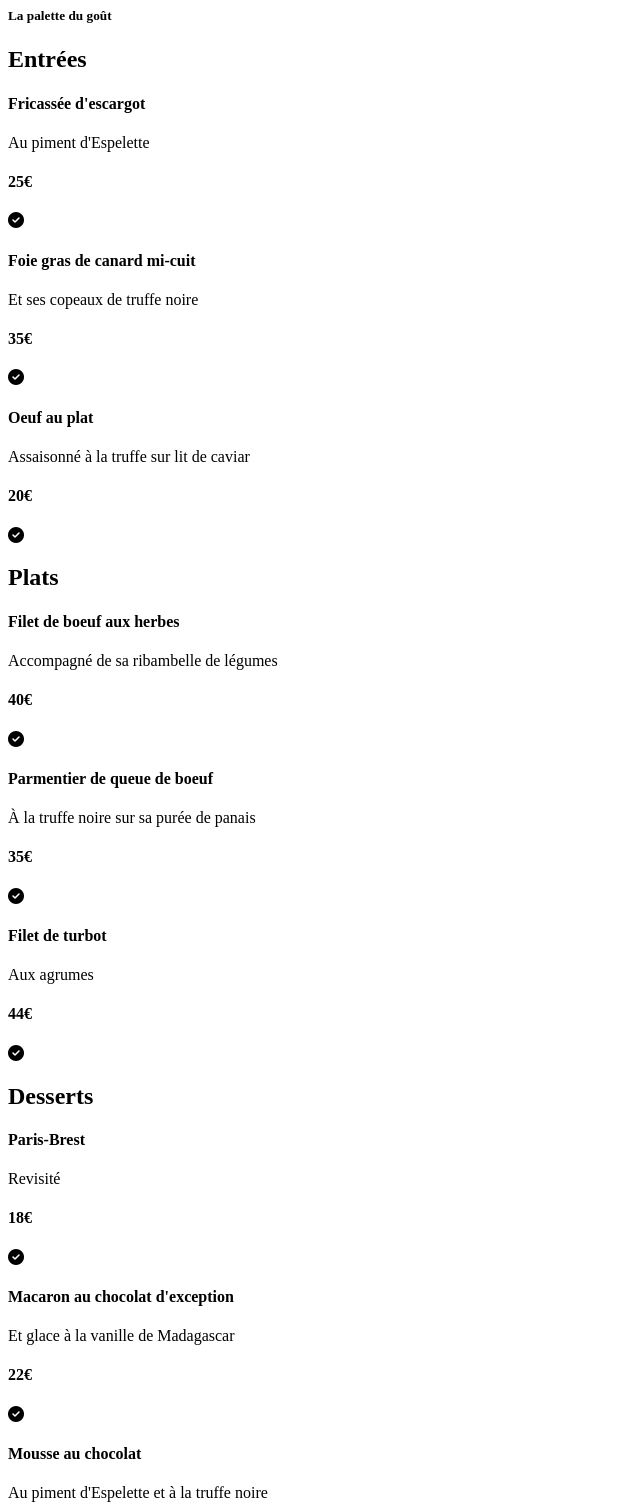
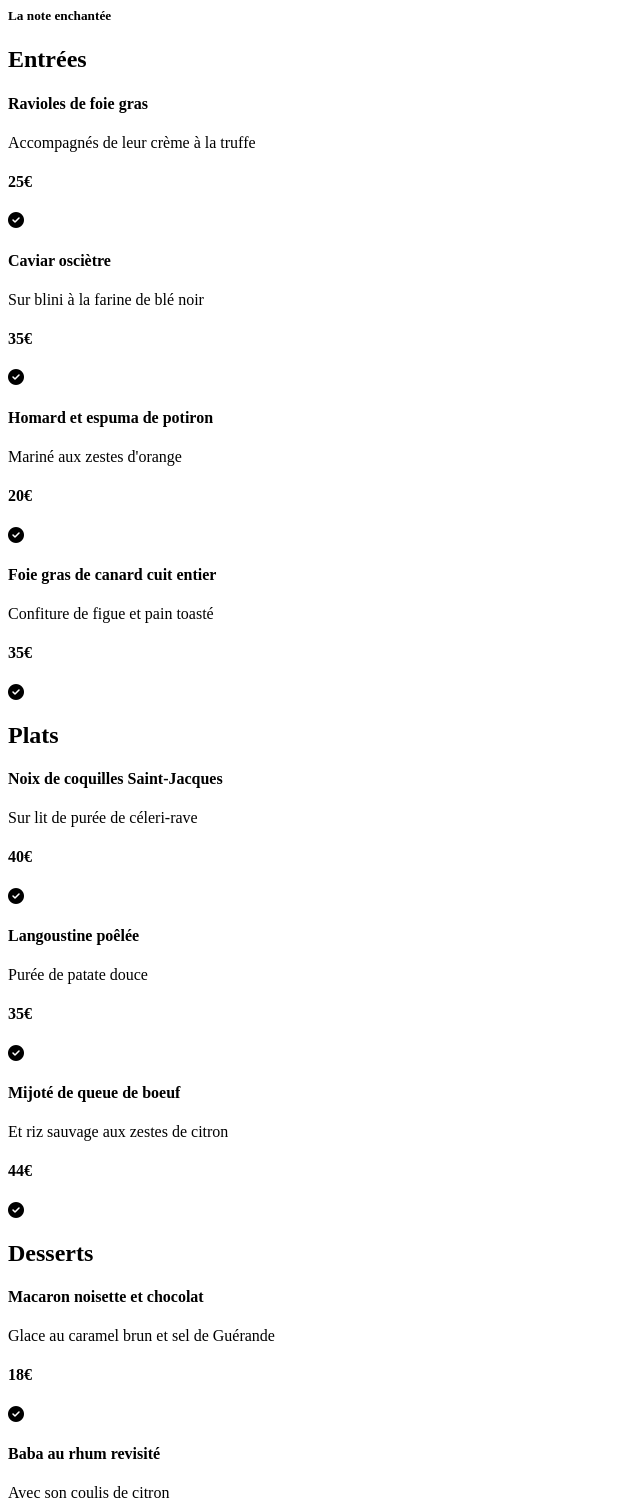
Before and after one commit to Helvlaska/P3_code, a website: page html/menu/menu_2.html in a window 1280 px wide. Shown: the part 400-1905 px from the top of the page, without its empty margins (0-640 px from the left). Drawn offline with Linux system fonts and the light colour scheme; a web font is replaced by a local one.

Commit message:
:sparkles::recycle::globe_with_meridians:(menu_2) Ajout d'un bloc card dans plat + modifications text

```diff
--- a/html/menu/menu_2.html
+++ b/html/menu/menu_2.html
@@ -19,31 +19,39 @@
         <section class="menu-bloc">
             <img class="menu-bloc__img" src="../../images/restaurants/jay-wennington-N_Y88TWmGwA-unsplash.jpg" alt="Restaurant"/>
             <div class="menu">
-                <h5 class="menu__title">La palette du goût</h5>
+                <h5 class="menu__title">La note enchantée</h5>
                 <div class="plat">
                     <h2 class="plat__title">Entrées</h2>
                     <div class="card">
                         <div class="plat-describ">
-                            <h4 class="plat-describ__title">Fricassée d'escargot</h4>
-                            <p class="plat-describ__text">Au piment d'Espelette</p>
+                            <h4 class="plat-describ__title">Ravioles de foie gras </h4>
+                            <p class="plat-describ__text">Accompagnés de leur crème à la truffe</p>
                         </div>
                         <h4 class="card__price">25€</h4>
                         <i class="fas fa-check-circle card__check"></i>
                     </div>
                     <div class="card">
                         <div class="plat-describ">
-                            <h4 class="plat-describ__title">Foie gras de canard mi-cuit</h4>
-                            <p class="plat-describ__text">Et ses copeaux de truffe noire</p>
+                            <h4 class="plat-describ__title">Caviar osciètre </h4>
+                            <p class="plat-describ__text">Sur blini à la farine de blé noir</p>
                         </div>
                         <h4 class="card__price">35€</h4>
                         <i class="fas fa-check-circle card__check"></i>
                     </div>
                     <div class="card">
                         <div class="plat-describ">
-                            <h4 class="plat-describ__title">Oeuf au plat</h4>
-                            <p class="plat-describ__text">Assaisonné à la truffe sur lit de caviar</p>
+                            <h4 class="plat-describ__title">Homard et espuma de potiron</h4>
+                            <p class="plat-describ__text">Mariné aux zestes d'orange</p>
                         </div>
                         <h4 class="card__price">20€</h4>
+                        <i class="fas fa-check-circle card__check"></i>
+                    </div>
+                    <div class="card">
+                        <div class="plat-describ">
+                            <h4 class="plat-describ__title">Foie gras de canard cuit entier</h4>
+                            <p class="plat-describ__text">Confiture de figue et pain toasté</p>
+                        </div>
+                        <h4 class="card__price">35€</h4>
                         <i class="fas fa-check-circle card__check"></i>
                     </div>
                 </div>
@@ -51,24 +59,24 @@
                     <h2 class="plat__title">Plats</h2>
                     <div class="card">
                         <div class="plat-describ">
-                            <h4 class="plat-describ__title">Filet de boeuf aux herbes</h4>
-                            <p class="plat-describ__text">Accompagné de sa ribambelle de légumes</p>
+                            <h4 class="plat-describ__title">Noix de coquilles Saint-Jacques</h4>
+                            <p class="plat-describ__text">Sur lit de purée de céleri-rave</p>
                         </div>
                         <h4 class="card__price">40€</h4>
                         <i class="fas fa-check-circle card__check"></i>
                     </div>
                     <div class="card">
                         <div class="plat-describ">
-                            <h4 class="plat-describ__title">Parmentier de queue de boeuf</h4>
-                            <p class="plat-describ__text">À la truffe noire sur sa purée de panais</p>
+                            <h4 class="plat-describ__title">Langoustine poêlée</h4>
+                            <p class="plat-describ__text">Purée de patate douce</p>
                         </div>
                         <h4 class="card__price">35€</h4>
                         <i class="fas fa-check-circle card__check"></i>
                     </div>
                     <div class="card">
                         <div class="plat-describ">
-                            <h4 class="plat-describ__title">Filet de turbot</h4>
-                            <p class="plat-describ__text">Aux agrumes</p>
+                            <h4 class="plat-describ__title">Mijoté de queue de boeuf</h4>
+                            <p class="plat-describ__text">Et riz sauvage aux zestes de citron</p>
                         </div>
                         <h4 class="card__price">44€</h4>
                         <i class="fas fa-check-circle card__check"></i>
@@ -78,24 +86,24 @@
                     <h2 class="plat__title">Desserts</h2>
                     <div class="card">
                         <div class="plat-describ">
-                            <h4 class="plat-describ__title">Paris-Brest</h4>
-                            <p class="plat-describ__text">Revisité</p>
+                            <h4 class="plat-describ__title">Macaron noisette et chocolat</h4>
+                            <p class="plat-describ__text">Glace au caramel brun et sel de Guérande</p>
                         </div>
                         <h4 class="card__price">18€</h4>
                         <i class="fas fa-check-circle card__check"></i>
                     </div>
                     <div class="card">
                         <div class="plat-describ">
-                            <h4 class="plat-describ__title">Macaron au chocolat d'exception </h4>
-                            <p class="plat-describ__text">Et glace à la vanille de Madagascar</p>
+                            <h4 class="plat-describ__title">Baba au rhum revisité </h4>
+                            <p class="plat-describ__text">Avec son coulis de citron</p>
                         </div>
                         <h4 class="card__price">22€</h4>
                         <i class="fas fa-check-circle card__check"></i>
                     </div>
                     <div class="card">
                         <div class="plat-describ">
-                            <h4 class="plat-describ__title">Mousse au chocolat</h4>
-                            <p class="plat-describ__text">Au piment d'Espelette et à la truffe noire</p>
+                            <h4 class="plat-describ__title">Tarte au citron meringuée</h4>
+                            <p class="plat-describ__text">Déstructurée</p>
                         </div>
                         <h4 class="card__price">23€ </h4>
                         <i class="fas fa-check-circle card__check"></i>
```
